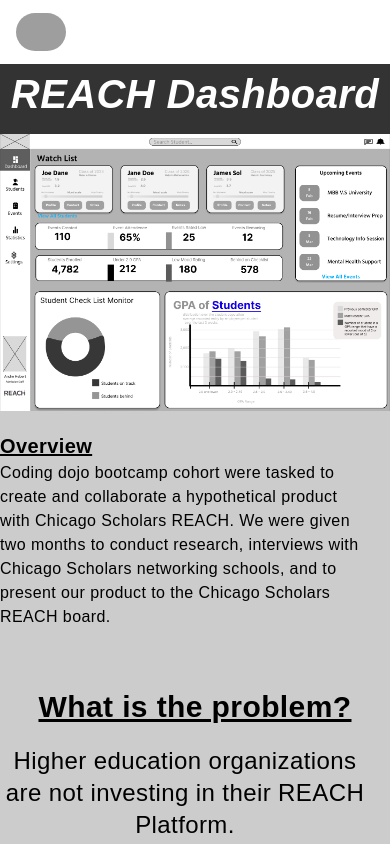
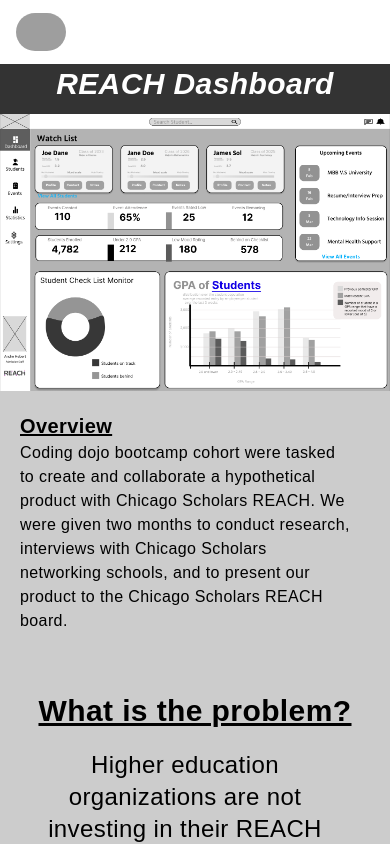
Before and after one commit to MikeSanDev/asj-portfolio, a Next.js app: page /reachPage in a window 390 px wide. Shown: the top 844 px of the page. Built offline with nearby package versions, Linux system fonts and the light colour scheme; grey boxes are pictures that could not be loaded; a web font is replaced by a local one.

Commit message:
reach responsiveness complete

```diff
--- a/pages/reachPage.tsx
+++ b/pages/reachPage.tsx
@@ -12,7 +12,7 @@
 
                 {/* Header */}
                 <div className="bg-[#333333]  mx-auto w-full">
-                    <strong className='header-info italic text-white flex justify-center'>REACH Dashboard</strong>
+                    <strong className='reach-info text-4xl italic text-white flex justify-center'>REACH Dashboard</strong>
                     <div className='flex justify-center fig-box'>
                         <Image
                             src="/assets/dashboard.png"
@@ -25,7 +25,7 @@
 
                 {/* Overview */}
                 <div className="flex-grow  flex justify-center flex-col res-margin-top">
-                    <div className="bg-[#cccccc] mx-auto  w-full  flex justify-center flex-col items-center">
+                    <div className="bg-[#cccccc] mx-auto phone-padding w-full  flex justify-center flex-col items-center">
                         <div className="asj-width-margin-reach flex justify-center flex-col w-full ">
                             <div className="py-5">
                                 <h1 className="sub-header  text-black asj-padding">Overview</h1>
@@ -64,7 +64,7 @@
 
 
                     {/* Goal/Role */}
-                    <div className="flex justify-center flex-col items-center py-5">
+                    <div className="phone-padding flex justify-center flex-col items-center py-5">
                         <div className="asj-width-margin-reach flex justify-center flex-col items-center py-5">
                             {/* inconsistency - should these be all caps? */}
                             <h1 className="sub-header text-black py-5">THE GOAL</h1>
@@ -86,7 +86,7 @@
 
 
                     {/* Research */}
-                    <div className="bg-[#cccccc] w-full flex justify-center flex-col items-center">
+                    <div className="bg-[#cccccc] phone-padding w-full flex justify-center flex-col items-center">
                         <div className="asj-width-margin-reach  w-full flex justify-center flex-col  py-5">
                             <h1 className="sub-header text-black asj-padding ">Research</h1>
                             <em className="flex flex-col asj-padding">
@@ -114,7 +114,7 @@
                         </div>
                         <div className="asj-width-margin-reach flex justify-center flex-col py-5">
                             <strong className="text-2xl py-5 italic text-center">Sample of questions asked</strong>
-                            <div className="flex flex-row">
+                            <div className="flex questions-res flex-row">
                                 <div className="flex w-1/2">
                                     <em >What technologies are being used by staff?</em>
                                 </div>
@@ -145,7 +145,7 @@
 
 
                     {/* Conceptual Development */}
-                    <div className="flex justify-center flex-col items-center pt-5">
+                    <div className="phone-padding flex justify-center flex-col items-center pt-5">
                         <div className="asj-width-margin-reach py-5">
                             <h1 className="sub-header text-black text-left ">Conceptual Development</h1>
                             <div className="flex justify-center py-10">
@@ -215,7 +215,7 @@
 
 
                     {/* Final Product & Development */}
-                    <div className="bg-[#cccccc]  w-full flex justify-center flex-col items-center py-5">
+                    <div className="bg-[#cccccc] phone-padding w-full flex justify-center flex-col items-center py-5">
                         <div className="asj-width-margin-reach flex justify-center flex-col py-5">
                             <h1 className="sub-header text-black asj-padding pb-5">Final Product & Development</h1>
                             <em className="mb-5 ">
@@ -249,7 +249,7 @@
                             I suggested using a Z pattern on ordering the components of the dashboard. Cards being at the very top highlights what our users would see and interact with first. We followed up the cards because of Fiona&rsquo;s desire to create workshops. We decided to add specific data to show records of the users&rsquo; efforts and to keep track of their progress. Finally having visual graphs at the end just in case Fiona needs to look at her students at a broader level.
                         </em>
                         {/* Final Dashboard */}
-                        <div className='asj-width-margin-reach flex justify-center items-center flex-col py-10'>
+                        <div className='asj-width-margin-reach flex justify-center items-center flex-col py-5'>
                             <Image
                                 src="/assets/dashboard.png"
                                 alt='final dash'
@@ -261,7 +261,7 @@
                             </em>
                         </div>
                         {/* Engagement */}
-                        <div className='asj-width-margin-reach flex justify-center items-center flex-col asj-padding'>
+                        <div className='asj-width-margin-reach flex justify-center items-center flex-col '>
                             <Image
                                 className="asj-padding"
                                 src="/assets/engagement.png"
@@ -288,7 +288,7 @@
 
 
                     {/* Whats next */}
-                    <div className="flex justify-center flex-col items-center py-5">
+                    <div className="phone-padding flex justify-center flex-col items-center py-5">
                         <div className="asj-width-margin-reach flex justify-center flex-col py-5">
                             <h1 className="sub-header text-left text-black pb-5">What&rsquo;s Next</h1>
                             <em>
--- a/styles/globals.css
+++ b/styles/globals.css
@@ -380,7 +380,13 @@
 /* Small devices (landscape phones, 576px and up) */
 @media only screen and (min-width: 376px) and (max-width: 767px) {
 
-  /* About  */
+  .phone-padding {
+    padding: 0 20px !important;
+  }
+
+  .questions-res {
+    font-size: 13px !important;
+  }
 
   .pkmn-page img {
     object-position: 48% center;
@@ -389,6 +395,12 @@
   .about-res {
     margin: 0 auto !important;
   }
+
+  .reach-info {
+    font-size: 30px !important;
+  }
+
+
 
   .text-res {
     font-size: 23px;
@@ -524,6 +536,8 @@
     margin-top: 20px !important;
   }
 
+
+
   .reach-banner {
     max-width: 125%
   }
```
